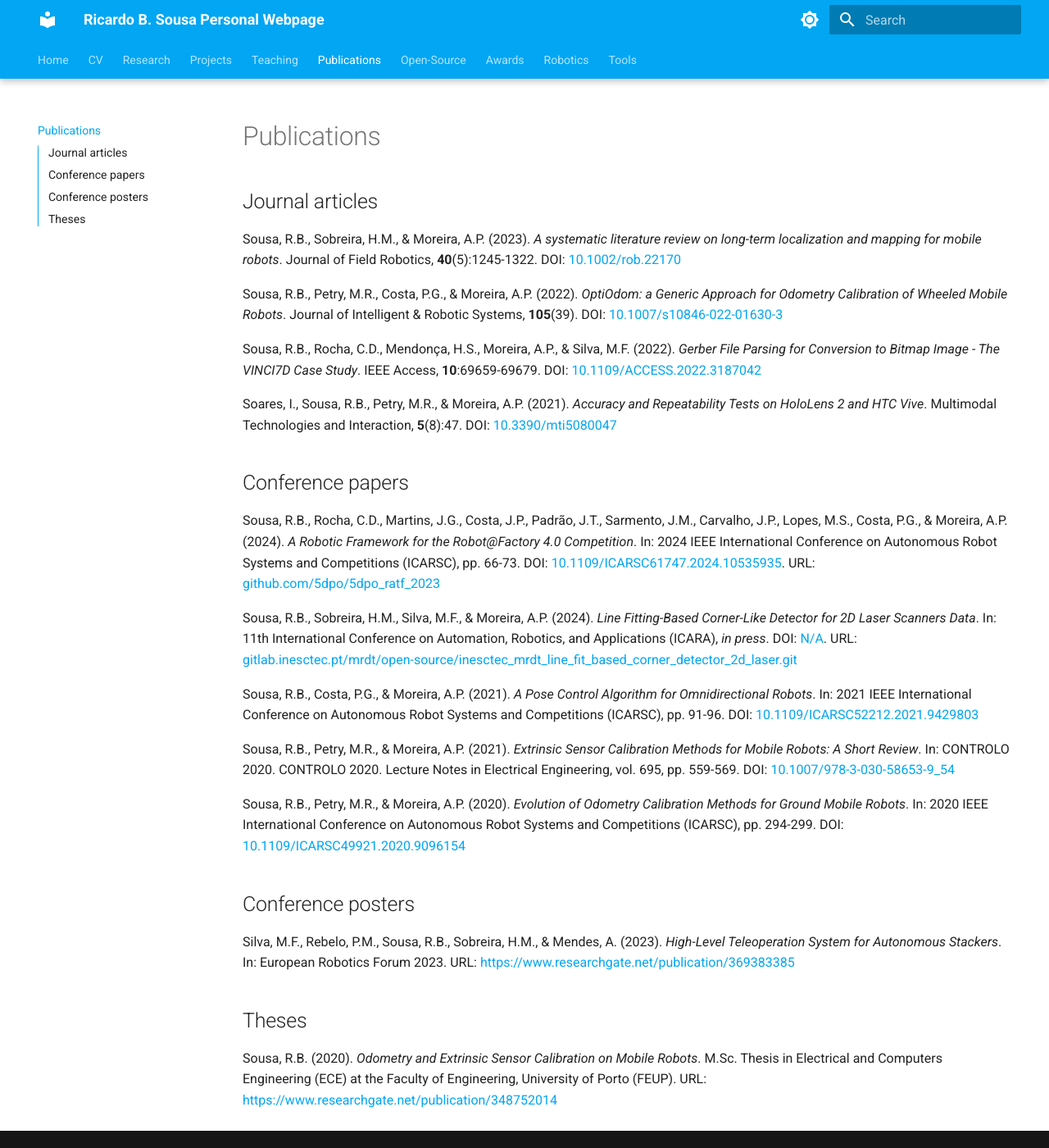
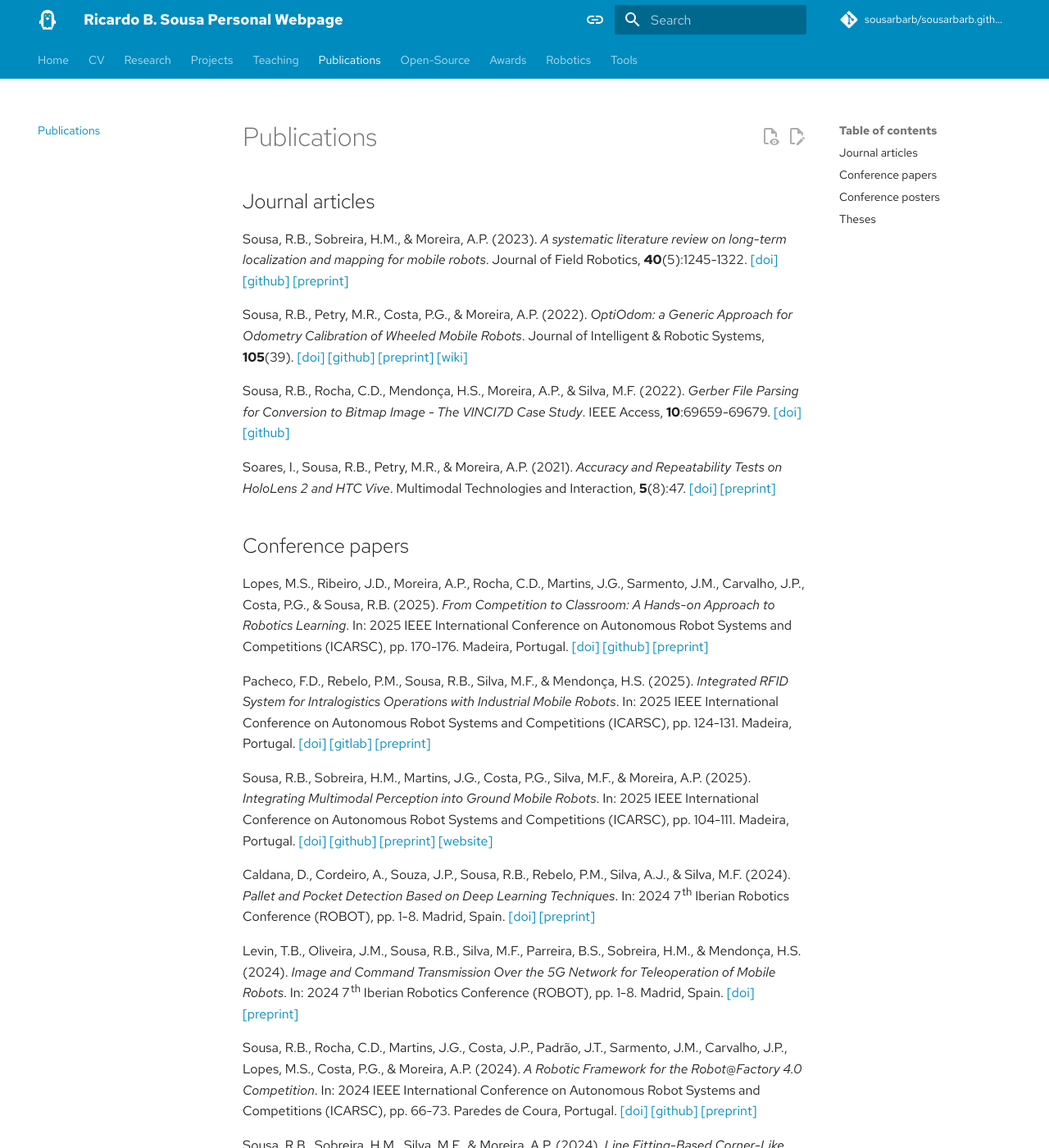
Before and after one commit to sousarbarb/sousarbarb.github.io, an MkDocs documentation site: the page built from docs/publications.md, in a window 1280 px wide and 1400 px high. Shown: the whole window at 82% size. Built offline with MkDocs 1.6.1 and Material for MkDocs 9.7.7, drawn with Linux system fonts in a browser that asks for light colours; comment, search, counter and statistics services are not loaded; some of the changed text lies outside the part shown.

Commit message:
update mkdocs configuration + udate publications

```diff
--- a/docs/publications.md
+++ b/docs/publications.md
@@ -6,64 +6,149 @@ Sousa, R.B., Sobreira, H.M., & Moreira, A.P. (2023).
 _A systematic literature review on long-term localization and mapping for_
 _mobile robots_.
 Journal of Field Robotics, **40**(5):1245-1322.
-DOI: [10.1002/rob.22170](https://doi.org/10.1002/rob.22170)
+[[doi]](https://doi.org/10.1002/rob.22170)
+[[github]](https://github.com/sousarbarb/slr-ltlm-mr)
+[[preprint]](https://doi.org/10.22541/au.166739295.55264285/v1)
 
 Sousa, R.B., Petry, M.R., Costa, P.G., & Moreira, A.P. (2022).
 _OptiOdom: a Generic Approach for Odometry Calibration of Wheeled Mobile Robots_.
 Journal of Intelligent & Robotic Systems, **105**(39).
-DOI: [10.1007/s10846-022-01630-3](https://doi.org/10.1007/s10846-022-01630-3)
+[[doi]](https://doi.org/10.1007/s10846-022-01630-3)
+[[github]](https://github.com/sousarbarb/optiodom)
+[[preprint]](https://doi.org/10.13140/RG.2.2.22803.35364)
+[[wiki]](https://github.com/sousarbarb/optiodom/wiki)
 
 Sousa, R.B., Rocha, C.D., Mendonça, H.S., Moreira, A.P., & Silva, M.F. (2022).
 _Gerber File Parsing for Conversion to Bitmap Image - The VINCI7D Case Study_.
 IEEE Access, **10**:69659-69679.
-DOI: [10.1109/ACCESS.2022.3187042](https://doi.org/10.1109/ACCESS.2022.3187042)
+[[doi]](https://doi.org/10.1109/ACCESS.2022.3187042)
+[[github]](https://github.com/sousarbarb/V7DParser)
 
 Soares, I., Sousa, R.B., Petry, M.R., & Moreira, A.P. (2021).
 _Accuracy and Repeatability Tests on HoloLens 2 and HTC Vive_.
 Multimodal Technologies and Interaction, **5**(8):47.
-DOI: [10.3390/mti5080047](https://doi.org/10.3390/mti5080047)
+[[doi]](https://doi.org/10.3390/mti5080047)
+[[preprint]](https://doi.org/10.20944/preprints202108.0190.v1)
 
 ## Conference papers
+
+
+Lopes, M.S., Ribeiro, J.D., Moreira, A.P., Rocha, C.D., Martins, J.G.,
+Sarmento, J.M., Carvalho, J.P., Costa, P.G., & Sousa, R.B. (2025).
+_From Competition to Classroom: A Hands-on Approach to Robotics Learning_.
+In: 2025 IEEE International Conference on Autonomous Robot Systems and
+Competitions (ICARSC), pp. 170-176. Madeira, Portugal.
+[[doi]](https://doi.org/10.1109/ICARSC65809.2025.10970153)
+[[github]](https://github.com/5dpo/5dpo_ratf_stem_2025)
+[[preprint]](https://doi.org/10.13140/RG.2.2.33785.17769)
+
+Pacheco, F.D., Rebelo, P.M., Sousa, R.B., Silva, M.F., & Mendonça, H.S. (2025).
+_Integrated RFID System for Intralogistics Operations with Industrial Mobile Robots_.
+In: 2025 IEEE International Conference on Autonomous Robot Systems and
+Competitions (ICARSC), pp. 124-131. Madeira, Portugal.
+[[doi]](https://doi.org/10.1109/ICARSC65809.2025.10970172)
+[[gitlab]](https://gitlab.inesctec.pt/mrdt/open-source/inesctec_mrdt_intralogistics_rfid_system)
+[[preprint]](https://doi.org/10.13140/RG.2.2.19734.25924)
+
+Sousa, R.B., Sobreira, H.M., Martins, J.G., Costa, P.G., Silva, M.F., &
+Moreira, A.P. (2025).
+_Integrating Multimodal Perception into Ground Mobile Robots_.
+In: 2025 IEEE International Conference on Autonomous Robot Systems and
+Competitions (ICARSC), pp. 104-111. Madeira, Portugal.
+[[doi]](https://doi.org/10.1109/ICARSC65809.2025.10970176)
+[[github]](https://github.com/sousarbarb/inesctec_mrdt_hangfa_discovery_q2)
+[[preprint]](https://doi.org/10.13140/RG.2.2.29381.15845/1)
+[[website]](https://sousarbarb.github.io/inesctec_mrdt_hangfa_discovery_q2/)
+
+Caldana, D., Cordeiro, A., Souza, J.P., Sousa, R.B., Rebelo, P.M., Silva, A.J.,
+& Silva, M.F. (2024).
+_Pallet and Pocket Detection Based on Deep Learning Techniques_.
+In: 2024 7th Iberian Robotics Conference (ROBOT), pp. 1-8. Madrid, Spain.
+[[doi]](https://doi.org/10.1109/ROBOT61475.2024.10797410)
+[[preprint]](https://doi.org/10.13140/RG.2.2.28216.76806/1)
+
+Levin, T.B., Oliveira, J.M., Sousa, R.B., Silva, M.F., Parreira, B.S.,
+Sobreira, H.M., & Mendonça, H.S. (2024).
+_Image and Command Transmission Over the 5G Network for Teleoperation of Mobile Robots_.
+In: 2024 7th Iberian Robotics Conference (ROBOT), pp. 1-8. Madrid, Spain.
+[[doi]](https://doi.org/10.1109/ROBOT61475.2024.10797434)
+[[preprint]](https://doi.org/10.13140/RG.2.2.23151.24486)
 
 Sousa, R.B., Rocha, C.D., Martins, J.G., Costa, J.P., Padrão, J.T.,
 Sarmento, J.M., Carvalho, J.P., Lopes, M.S., Costa, P.G., & Moreira, A.P. (2024).
 _A Robotic Framework for the Robot@Factory 4.0 Competition_.
 In: 2024 IEEE International Conference on Autonomous Robot Systems and
-Competitions (ICARSC), pp. 66-73.
-DOI: [10.1109/ICARSC61747.2024.10535935](https://doi.org/10.1109/ICARSC61747.2024.10535935).
-URL: [github.com/5dpo/5dpo\_ratf\_2023](https://github.com/5dpo/5dpo_ratf_2023)
+Competitions (ICARSC), pp. 66-73. Paredes de Coura, Portugal.
+[[doi]](https://doi.org/10.1109/ICARSC61747.2024.10535935)
+[[github]](https://github.com/5dpo/5dpo_ratf_2023)
+[[preprint]](https://doi.org/10.13140/RG.2.2.29701.77283)
 
 Sousa, R.B., Sobreira, H.M., Silva, M.F., & Moreira, A.P. (2024).
 _Line Fitting-Based Corner-Like Detector for 2D Laser Scanners Data_.
-In: 11th International Conference on Automation, Robotics, and Applications
-(ICARA), _in press_.
-DOI: [N/A](https://doi.org/).
-URL: [gitlab.inesctec.pt/mrdt/open-source/inesctec\_mrdt\_line\_fit\_based\_corner\_detector\_2d\_laser.git](https://gitlab.inesctec.pt/mrdt/open-source/inesctec_mrdt_line_fit_based_corner_detector_2d_laser.git)
+In: 2024 10th International Conference on Automation, Robotics and Applications
+(ICARA), pp. 210-216. Athens, Greece.
+[[doi]](https://doi.org/10.1109/ICARA60736.2024.10553006)
+[[gitlab]](https://gitlab.inesctec.pt/mrdt/open-source/inesctec_mrdt_line_fit_based_corner_detector_2d_laser)
+[[preprint]](https://doi.org/10.13140/RG.2.2.11269.32480)
 
 Sousa, R.B., Costa, P.G., & Moreira, A.P. (2021).
 _A Pose Control Algorithm for Omnidirectional Robots_.
 In: 2021 IEEE International Conference on Autonomous Robot Systems and
-Competitions (ICARSC), pp. 91-96.
-DOI: [10.1109/ICARSC52212.2021.9429803](https://doi.org/10.1109/ICARSC52212.2021.9429803)
+Competitions (ICARSC), pp. 91-96. Santa Maria da Feira, Portugal (remote).
+[[doi]](https://doi.org/10.1109/ICARSC52212.2021.9429803)
 
 Sousa, R.B., Petry, M.R., & Moreira, A.P. (2021).
 _Extrinsic Sensor Calibration Methods for Mobile Robots: A Short Review_.
 In: CONTROLO 2020. CONTROLO 2020. Lecture Notes in Electrical Engineering, vol.
-695, pp. 559-569.
-DOI: [10.1007/978-3-030-58653-9_54](https://doi.org/10.1007/978-3-030-58653-9_54)
+695, pp. 559-569. Bragança, Portugal (remote).
+[[doi]](https://doi.org/10.1007/978-3-030-58653-9_54)
 
 Sousa, R.B., Petry, M.R., & Moreira, A.P. (2020).
 _Evolution of Odometry Calibration Methods for Ground Mobile Robots_.
 In: 2020 IEEE International Conference on Autonomous Robot Systems and
-Competitions (ICARSC), pp. 294-299.
-DOI: [10.1109/ICARSC49921.2020.9096154](https://doi.org/10.1109/ICARSC49921.2020.9096154)
+Competitions (ICARSC), pp. 294-299. Ponta Delgada, Portugal (remote).
+[[doi]](https://doi.org/10.1109/ICARSC49921.2020.9096154)
 
 ## Conference posters
 
+Couto, M.B., Petry, M.R., Levin, T.B., Oliveira, J.M., Sousa, R.B.,
+Rebelo, P.M., & Sobreira, H.M. (2024).
+_High-level teleoperation system for autonomous forklifts using VR over the 5G public network_.
+In: 27th International Conference Series on Climbing and Walking Robots and the
+Support Technologies for Mobile Machines (CLAWAR). Kaiserslautern, Germany.
+[[url]](https://doi.org/10.13140/RG.2.2.35220.21128)
+
+Matos, D.M., Costa, P.G., Sousa, R.B., Rebelo, P.M., Sobreira, H.M.,
+Silva, M.F., Mendes, A., & Martins, N. (2024).
+_The GreenAuto mobile robots fleet management and scheduling system_.
+In: 27th International Conference Series on Climbing and Walking Robots and the
+Support Technologies for Mobile Machines (CLAWAR). Kaiserslautern, Germany.
+[[url]](https://doi.org/10.13140/RG.2.2.19225.22887)
+
+Rebelo, P.M., Sousa, R.B., Sobreira, H.M., Caldana, D., Couto, M.B.,
+Petry, M.R., Silva, M.F. Ramos, D., Silva, G., Duarte, M., Beça, J.A.,
+Silva, P.M., Ribeiro, F., & Mendes, A. (2024).
+_PRODUTECH R3 Project Overview - From AMRs to AI and the Digital Twin_.
+In: 2024 7th Iberian Robotics Conference (ROBOT). Madrid, Spain.
+[[url]](https://doi.org/10.13140/RG.2.2.26926.11847)
+
+Sousa, R.B., Matos, D.M., Sobreira, H.M., Rebelo, P.M., Caldana, D.,
+Cordeiro, A., Souza, J.P., Silva, M.F., Costa, P.G., Mendes, A., &
+Martins, N. (2024).
+_The GreenAuto autonomous solutions for intralogistics operations_.
+In: 2024 7th Iberian Robotics Conference (ROBOT). Madrid, Spain.
+[[url]](https://doi.org/10.13140/RG.2.2.29966.98881)
+
+Silva, M.F., Sousa, R.B., Matos, D.M., Rebelo, P.M., Costa, P.G., Caldana, D.,
+Sobreira, H.M., Mendes, A., & Martins, N. (2023).
+_The GreenAuto 3D navigation system for mobile robots_.
+In: 2023 6th Iberian Robotics Conference (ROBOT). Coimbra, Portugal.
+[[url]](https://doi.org/10.13140/RG.2.2.12514.34240)
+
 Silva, M.F., Rebelo, P.M., Sousa, R.B., Sobreira, H.M., & Mendes, A. (2023).
 _High-Level Teleoperation System for Autonomous Stackers_.
-In: European Robotics Forum 2023.
-URL: [https://www.researchgate.net/publication/369383385](https://www.researchgate.net/publication/369383385)
+In: European Robotics Forum 2023. Odense, Denmark.
+[[url]](https://doi.org/10.13140/RG.2.2.24315.02081)
 
 ## Theses
 
--- /dev/null
+++ b/docs/stylesheets/extra.css
@@ -0,0 +1,7 @@
+[data-md-color-scheme="sousarbarb"] {
+  --md-primary-fg-color: #008BBE;
+  --md-primary-fg-color--light: #64C7EA;
+  --md-primary-fg-color--dark: #00233D;
+
+  --md-typeset-a-color: var(--md-primary-fg-color);
+}
--- a/mkdocs.yml
+++ b/mkdocs.yml
@@ -1,6 +1,14 @@
 site_name: Ricardo B. Sousa Personal Webpage
 site_url: https://sousarbarb.github.io/
-# site_url: https://127.0.0.1:10000
+site_author: Ricardo B. Sousa
+
+# Repository
+repo_name: sousarbarb/sousarbarb.github.io
+repo_url: https://github.com/sousarbarb/sousarbarb.github.io
+edit_uri: edit/main/docs/
+
+# Copyright
+copyright: Copyright &copy; 2022 Ricardo B. Sousa
 
 plugins:
   - search
@@ -8,36 +16,49 @@ plugins:
 theme:
   name: material
   features:
+    - content.action.edit
+    - content.action.view
+    - content.code.annotate
     - content.code.copy
+    - navigation.footer
+    - navigation.indexes
     - navigation.instant
     - navigation.instant.prefetch
     - navigation.instant.progress
+    - navigation.sections
     - navigation.tabs
-    - navigation.tabs.sticky
-    - navigation.sections
-    - navigation.expand
-    - navigation.path
-    - navigation.prune
-    - navigation.indexes
     - navigation.top
+    - navigation.tracking
+    - search.highlight
+    - search.share
+    - search.suggest
     - toc.follow
-    - toc.integrate
-    - search.suggest
-    - search.highlight
   palette:
+    - media: "(prefers-color-scheme)"
+      toggle:
+        icon: material/link
+        name: Switch to light mode
     - media: "(prefers-color-scheme: light)"
-      primary: light blue
-      scheme: default
+      scheme: sousarbarb
+      primary: custom
+      accent: custom
       toggle:
-        icon: material/brightness-7
+        icon: material/toggle-switch
         name: Switch to dark mode
     - media: "(prefers-color-scheme: dark)"
-      primary: light blue
       scheme: slate
+      primary: black
+      accent: indigo
       toggle:
-        icon: material/brightness-4
+        icon: material/toggle-switch-off
         name: Switch to system preference
+  font:
+    text: Red Hat Text
+    code: JetBrains Mono
+  favicon: assets/logo/sousarbarb_penguin_logo_0-padding.svg
+  logo: assets/logo/sousarbarb_penguin_logo_white_0-padding.svg
 
+# Additional configuration
 extra:
   # generator: false
   social:
@@ -63,6 +84,42 @@ extra:
       link: https://www.youtube.com/channel/UCXTR8mMlG0VOC_06PKg5KBQ/
       name: YouTube Channel @RicardoBSousa
 
+# Markdown extensions
+markdown_extensions:
+  - abbr
+  - admonition
+  - attr_list
+  - def_list
+  - footnotes
+  - md_in_html
+  - toc:
+      permalink: true
+  # Python Markdown Extensions
+  - pymdownx.arithmatex:
+      generic: true
+  - pymdownx.betterem:
+      smart_enable: all
+  - pymdownx.caret
+  - pymdownx.details
+  - pymdownx.emoji:
+      emoji_index: !!python/name:material.extensions.emoji.twemoji
+      emoji_generator: !!python/name:material.extensions.emoji.to_svg
+  - pymdownx.highlight
+  - pymdownx.inlinehilite
+  - pymdownx.keys
+  - pymdownx.mark
+  - pymdownx.smartsymbols
+  - pymdownx.superfences
+  - pymdownx.tabbed:
+      alternate_style: true
+  - pymdownx.tasklist:
+      custom_checkbox: true
+  - pymdownx.tilde
+  - pymdownx.pathconverter:
+      base_path: "sousarbarb/sousarbarb.github.io"
+      relative_path: ""
+      absolute: false
+
 nav:
   - Home: index.md
   - CV: cv.md
@@ -74,31 +131,13 @@ nav:
   - Awards: awards.md
   - Robotics: robotics.md
   - Tools:
-    - tools/index.md
-    - Git: tools/git.md
-
-markdown_extensions:
-  - def_list
-  - pymdownx.inlinehilite
-  - pymdownx.snippets
-  - pymdownx.arithmatex:
-      generic: true
-  - pymdownx.highlight:
-      anchor_linenums: true
-      line_spans: __span
-      pygments_lang_class: true
-  - pymdownx.superfences:
-      custom_fences:
-        - name: mermaid
-          class: mermaid
-          format: !!python/name:pymdownx.superfences.fence_code_format
-  - pymdownx.tasklist:
-      custom_checkbox: true
+      - tools/index.md
+      - Git: tools/git.md
 
 extra_javascript:
-  # - javascripts/katex.js
   - https://unpkg.com/katex@0/dist/katex.min.js
   - https://unpkg.com/katex@0/dist/contrib/auto-render.min.js
 
 extra_css:
   - https://unpkg.com/katex@0/dist/katex.min.css
+  - stylesheets/extra.css
```
Also changed, not shown: other parts of docs/publications.md (+1 -1 lines), docs/cv.md (+2 -1 lines), docs/assets/logo/sousarbarb_penguin_logo.svg (added), docs/assets/logo/sousarbarb_penguin_logo_0-padding.svg (added), docs/assets/logo/sousarbarb_penguin_logo_1280x1280.png (added), docs/assets/logo/sousarbarb_penguin_logo_1280x1280_0-padding.png (added), docs/assets/logo/sousarbarb_penguin_logo_1280x1280_0-padding_white.png (added), docs/assets/logo/sousarbarb_penguin_logo_1280x1280_white.png (added), docs/assets/logo/sousarbarb_penguin_logo_320x320.png (added), docs/assets/logo/sousarbarb_penguin_logo_320x320_0-padding.png (added), docs/assets/logo/sousarbarb_penguin_logo_320x320_0-padding_white.png (added), docs/assets/logo/sousarbarb_penguin_logo_320x320_white.png (added), docs/assets/logo/sousarbarb_penguin_logo_white.svg (added), docs/assets/logo/sousarbarb_penguin_logo_white_0-padding.svg (added).
